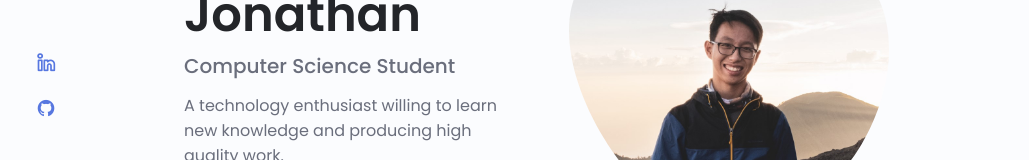
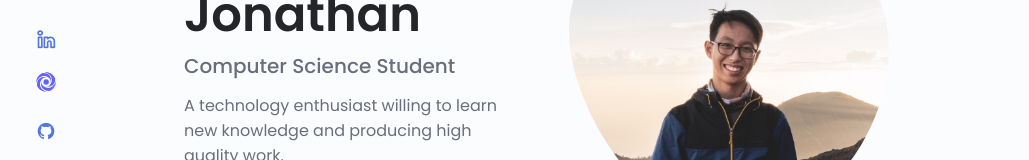
Before and after one commit to ryanjgani/ryanjgani.github.io, a plain HTML site: page index.html in a window 1280 px wide. Shown: the part 277-437 px from the top of the page, without its empty margins (124-1153 px from the left). Drawn offline with nearby package versions, Linux system fonts and the light colour scheme.

Commit message:
Portfolio 1.2

```diff
--- a/index.html
+++ b/index.html
@@ -82,9 +82,9 @@
                         <a href="https://www.linkedin.com/in/jonathandika/" target='_blank' class="home__social-icon">
                             <i class="uil uil-linkedin-alt"></i>
                         </a>
-                        <!-- <a href="https://www.dribbble.com/" target='_blank' class="home__social-icon">
-                            <i class="uil uil-dribbble"></i>
-                        </a> -->
+                        <a href="https://replit.com/@Jonathandika" target='_blank' class="home__social-icon">
+                            <img src="assets\img\replit_logo.svg">
+                        </a>
                         <a href="https://www.github.com/Jonathandika" target='_blank' class="home__social-icon">
                             <i class="uil uil-github"></i>
                         </a>
```
Also changed, not shown: assets/img/replit_logo.svg (added).
